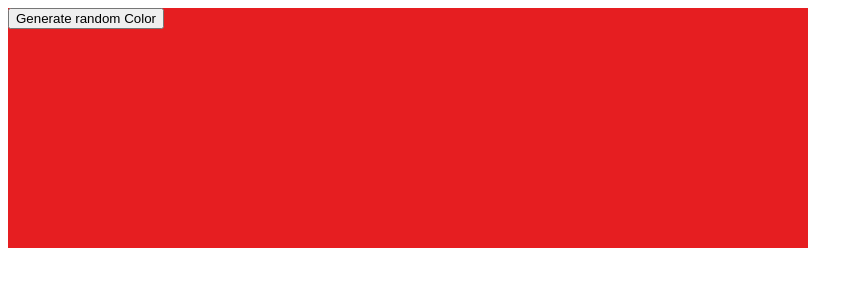
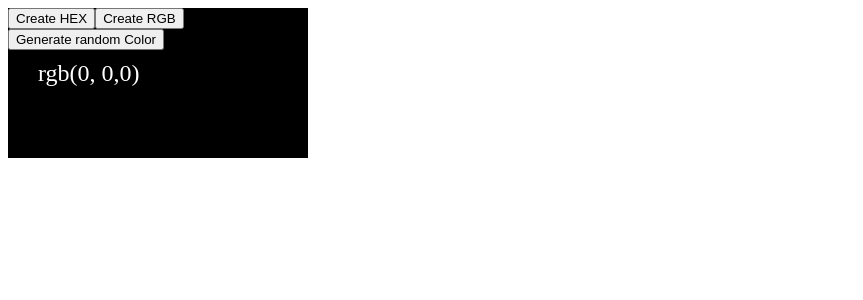
Before and after one commit to JGCZE/Accordion, a React (Vite) app: page / in a window 1280 px wide. Shown: the top 300 px of the page, without its empty margins (0-863 px from the left). Built offline with nearby package versions, Linux system fonts and the light colour scheme.

Commit message:
final Random Generator

```diff
--- a/src/components/random-color/index.jsx
+++ b/src/components/random-color/index.jsx
@@ -2,22 +2,40 @@ import { useState } from "react"
 import "./styles.css"
 
 const RandomColor = () => {
-  const [bgColor, setBgColor] = useState('rgb(230, 30, 33)')
+  const [colorType, setColorType] = useState('')
+  const [bgColor, setBgColor] = useState('rgb(0, 0,0)')
 
+  const randomNumber = () => {
+    return Math.floor(Math.random() * 255)
+  };
 
   const getRandomColor = () => {
-    const randomNumber = Math.floor(Math.random() * 255)
-    console.log(randomNumber);
-    const newColor = (`rgb(${randomNumber} ${randomNumber} ${randomNumber})`)
+    if(colorType == 'rgb') {
+    const newColor = (`rgb(${randomNumber()}, ${randomNumber()}, ${randomNumber()})`)
     setBgColor(newColor)
-    console.log(bgColor);
+    }
+
+    if (colorType == 'hex') {
+      const newColor = `#${Math.floor(Math.random()*16777215).toString(16)}`
+      setBgColor(newColor)
+    }
   }
 
+  console.log(bgColor)
+  console.log(colorType);
+
   return (
-    <div className='container' style={{ backgroundColor: bgColor }}>
+    <div className='container' style={{
+      width: '300px',
+      height: '150px',
+      backgroundColor: bgColor
+     }}>
+      <button onClick={() => setColorType("hex")}>Create HEX</button>
+      <button onClick={() => setColorType("rgb")}>Create RGB</button>
       <button onClick={getRandomColor}>Generate random Color</button>
+      <p className="colorSection"> {bgColor} </p>
     </div>
   )
 }
 
-export default RandomColor
+export default RandomColor;
--- a/src/components/random-color/styles.css
+++ b/src/components/random-color/styles.css
@@ -2,3 +2,9 @@
   width: 800px;
   height: 30vh;
 }
+
+.colorSection {
+  margin: 10px 10%;
+  color: white;
+  font-size: 24px;
+}
```
